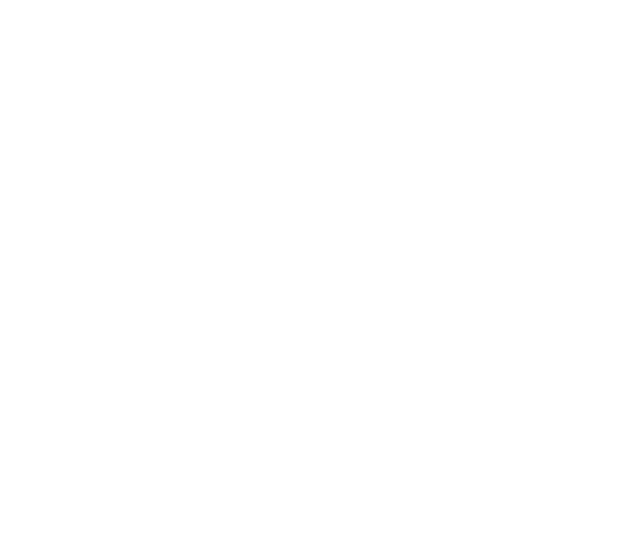
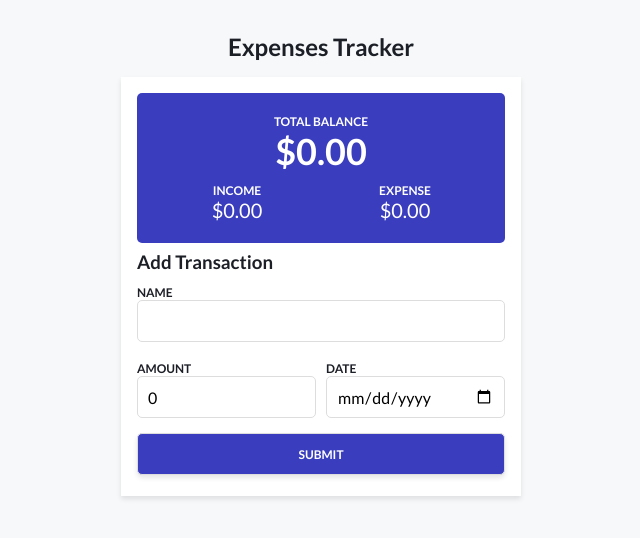
Before and after one commit to NicolasSebastiandelRio/Html-css-js-ExpenseTracker, a plain HTML site: page index.html in a window 1280 px wide. Shown: the whole page, without its empty margins (319-959 px from the left). Drawn offline with Linux system fonts and the light colour scheme.

Commit message:
Construction of main div and btns

```diff
--- a/index.html
+++ b/index.html
@@ -8,6 +8,45 @@
     <link rel="stylesheet" href="styles.css">
 </head>
 <body>
+    <h1>Expenses Tracker</h1>
+    <main>
+        <header>
+            <div>
+                <h5>Total Balance</h5>
+                <span id="balance">$0.00</span>
+            </div>
+            <div>
+                <h5>Income</h5>
+                <span id="income">$0.00</span>
+            </div>
+            <div>
+                <h5>Expense</h5>
+                <span id="expense">$0.00</span>
+            </div>
+        </header>
 
+        <section>
+            <h3>Add Transaction</h3>
+
+            <form id="transactionForm">
+                <div>
+                    <label for="name">Name</label>
+                    <input type="text" name="name" required/>
+                </div>
+                <div>
+                    <label for="amount">Amount</label>
+                    <input type="number" name="amount" value="0" min="0.01"
+                    step="0..01" required/>
+                </div>
+                <div>
+                    <label for="date">Date</label>
+                    <input type="date" name="date" required/>
+                </div>
+                <button type="submit">Submit</button>
+            </form>
+        </section>
+    </main>
+
+    <script src="script.js"></script>
 </body>
 </html>
--- a/styles.css
+++ b/styles.css
@@ -0,0 +1,111 @@
+@import url('https://fonts.googleapis.com/css2?family=Lato:ital,wght@0,100;0,300;0,400;0,700;0,900;1,100;1,300;1,400;1,700;1,900&display=swap');
+
+
+:root{
+    --bg-color: #f6f8fa;
+    --text-color:#1d1f27;
+    --main-color:#3a3dbe;
+}
+*{
+    padding: 0;
+    margin: 0;
+    box-sizing: border-box;
+}
+
+body{
+    padding: 2rem;
+    font-family: "Lato",sans-serif;
+    background-color: var(--bg-color);
+    color: var(--text-color);
+}
+
+h1{
+    text-align: center;
+    font-size: 1.5rem;
+}
+
+h3,header{
+    margin-bottom: 0.5rem;
+}
+
+main{
+    max-width: 400px;
+    margin: 1rem auto;
+    background-color: #fff;
+    padding: 1rem;
+    box-shadow: 0 3px 5px rgba(0, 0, 0, 0.1);
+}
+
+header{
+    background-color: var(--main-color);
+    color: #fff;
+    padding: 1rem;
+    text-align: center;
+    border-radius:5px ;
+    display: flex;
+    flex-wrap: wrap;
+}
+
+header div{
+    padding: 5px;
+
+}
+
+header div:first-child{
+    flex-basis: 100%;
+    font-size: 2.25rem;
+    font-weight: 600;
+}
+
+header div:nth-child(n+2){
+    flex-basis: 50%;
+    font-size: 1.25rem;
+    font-weight: 500;
+}
+
+header h5{
+    font-size: 0.75rem;
+    font-weight: 600;
+    text-transform: uppercase;
+}
+
+form{
+    display: flex;
+    flex-wrap: wrap;
+    gap: 10px;
+}
+
+form input,form button{
+    width: 100%;
+    padding: 10px;
+    border: 1px solid #ddd;
+    border-radius: 5px;
+    margin-bottom: 5px;
+    height: 42px;
+    font-family: "Lato",sans-serif;
+    font-size: 1rem;
+}
+
+form button{
+    background-color:var(--main-color) ;
+    color: #fff;
+    font-size: 0.75rem;
+    font-weight: 600;
+    text-transform: uppercase;
+    box-shadow:0 3px 5px rgba(0, 0, 0, 0.1) ;
+}
+
+form label{
+    font-size: 0.75rem;
+    font-weight: 600;
+    text-transform: uppercase;
+
+}
+
+form div:first-child{
+    flex-basis: 100%;
+}
+
+form div:nth-child(n + 2){
+    flex-basis:calc(50% - 5px) ;
+}
```
